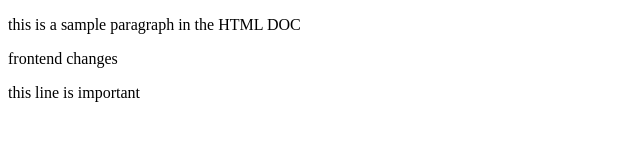
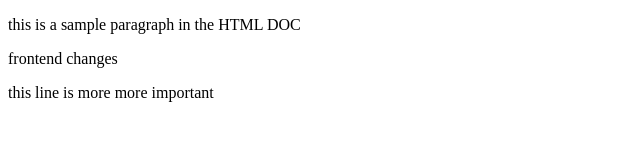
Before and after one commit to Sairam-Radhakrishnan/samplerepo, a plain HTML site: page index.html in a window 1280 px wide. Shown: the full height of the page, 0-640 px from the left. Drawn offline with Linux system fonts and the light colour scheme.

Commit message:
feat:added a line

```diff
--- a/index.html
+++ b/index.html
@@ -1,4 +1,4 @@
 <!DOCTYPE html>
 <p class"p">this is a sample paragraph in the HTML DOC</p>
 <p>frontend changes</p>
-<p>this line is important </p>
+<p>this line is more more  important </p>
```
